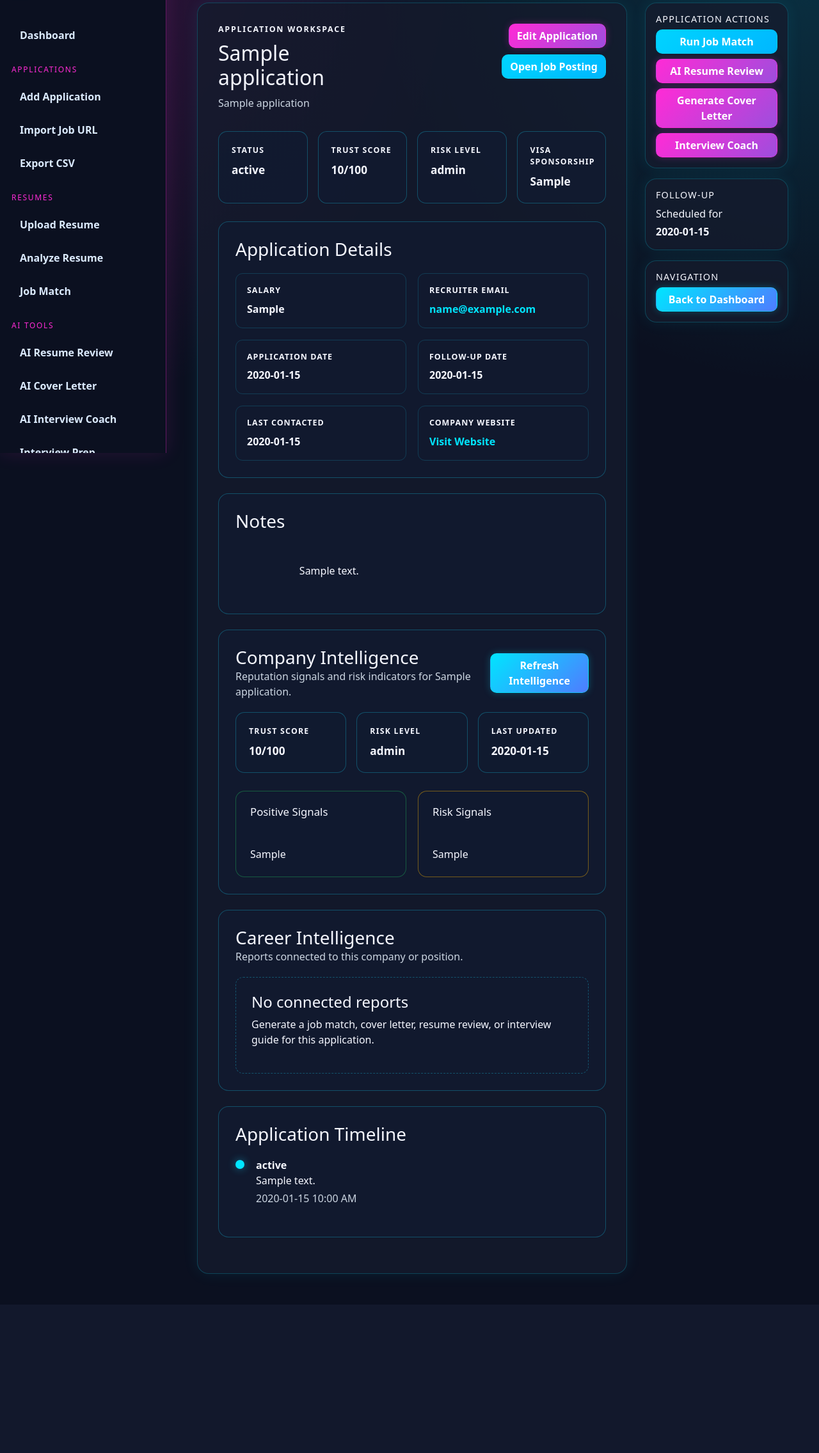
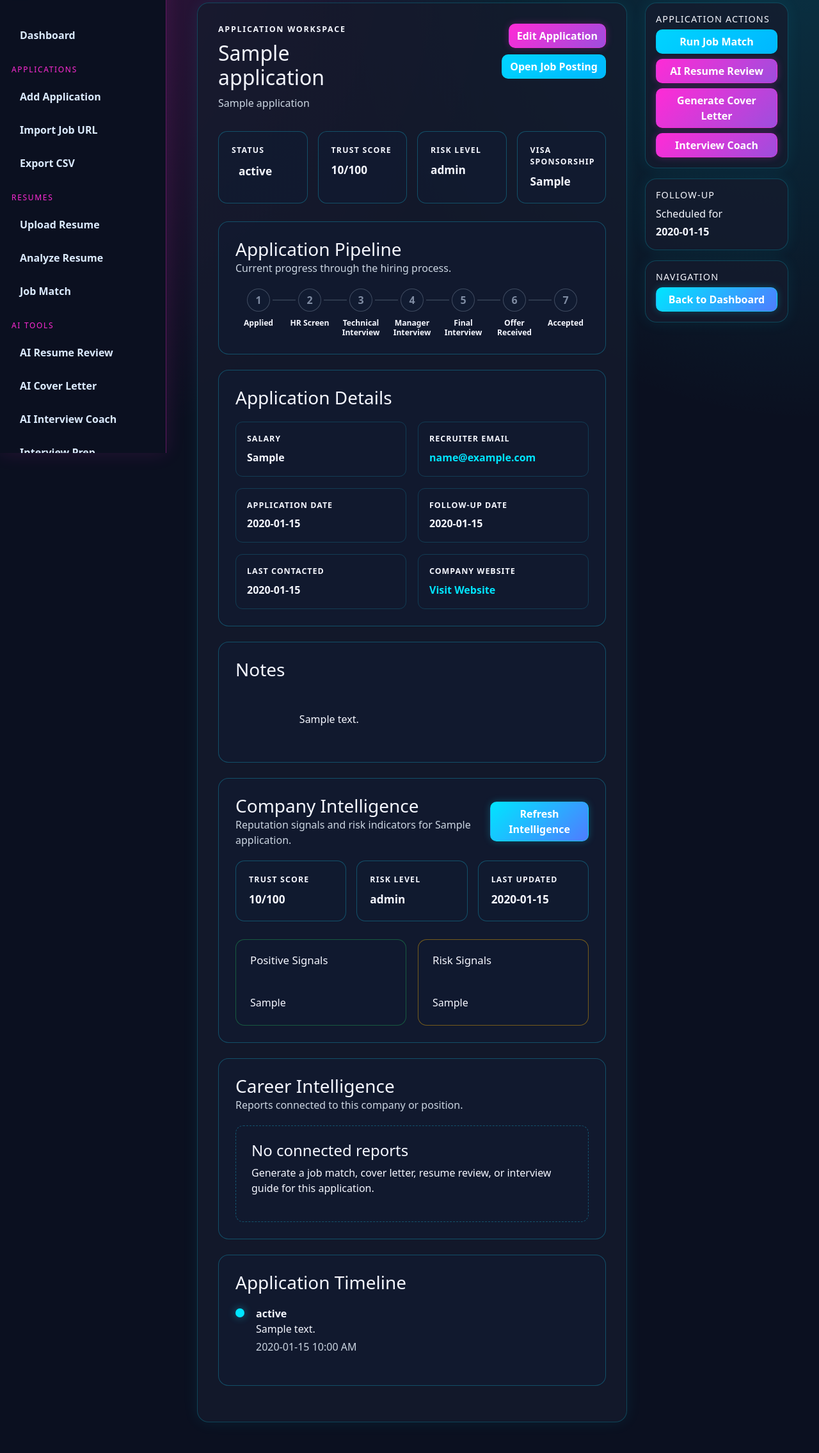
Before and after one commit to OloaneShark/get-a-job, a Flask app: page /applications/1 in a window 1280 px wide. Shown: the part 92-2363 px from the top of the page at 64% size. Before the commit the page ends 2083 px from the top, so only its background shows below. Run offline with Flask 3, Linux system fonts and the light colour scheme; a user stored in the database is signed in; tables that the repository leaves empty hold one stand-in row (values such as "Sample post"); parts of the project's set-up code (start-up, migrations or seed data) failed here and were passed over; some libraries are stand-ins or nearby versions.

Commit message:
Add application hiring pipeline visualization

```diff
--- a/static/css/style.css
+++ b/static/css/style.css
@@ -1293,3 +1293,159 @@ body.theme-light .company-signal-card {
         grid-template-columns: 1fr;
     }
 }
+
+/* =========================================
+   APPLICATION STATUS BADGES
+========================================= */
+
+.status-badge {
+    display: inline-flex;
+    align-items: center;
+    width: fit-content;
+    padding: 6px 11px;
+    border-radius: 999px;
+    font-size: 0.88rem;
+    font-weight: 800;
+    line-height: 1;
+}
+
+.status-applied {
+    color: #17d9ff;
+    background: rgba(23, 217, 255, 0.12);
+    border: 1px solid rgba(23, 217, 255, 0.35);
+}
+
+.status-hr-screen,
+.status-technical-interview,
+.status-manager-interview,
+.status-final-interview {
+    color: #a78bfa;
+    background: rgba(139, 92, 246, 0.13);
+    border: 1px solid rgba(139, 92, 246, 0.38);
+}
+
+.status-offer-received {
+    color: #ffb703;
+    background: rgba(255, 183, 3, 0.12);
+    border: 1px solid rgba(255, 183, 3, 0.4);
+}
+
+.status-accepted {
+    color: #22c55e;
+    background: rgba(34, 197, 94, 0.12);
+    border: 1px solid rgba(34, 197, 94, 0.38);
+}
+
+.status-rejected,
+.status-withdrawn {
+    color: #ff2d55;
+    background: rgba(255, 45, 85, 0.12);
+    border: 1px solid rgba(255, 45, 85, 0.38);
+}
+
+/* =========================================
+   APPLICATION PIPELINE
+========================================= */
+
+.pipeline-track {
+    display: grid;
+    grid-template-columns: repeat(7, minmax(0, 1fr));
+    gap: 8px;
+}
+
+.pipeline-stage {
+    position: relative;
+    display: flex;
+    flex-direction: column;
+    align-items: center;
+    gap: 10px;
+    min-width: 0;
+    text-align: center;
+    color: #7f8ca3;
+}
+
+.pipeline-stage:not(:last-child)::after {
+    content: "";
+    position: absolute;
+    top: 17px;
+    left: calc(50% + 22px);
+    width: calc(100% - 36px);
+    height: 2px;
+    background: rgba(148, 163, 184, 0.22);
+}
+
+.pipeline-marker {
+    position: relative;
+    z-index: 1;
+    display: grid;
+    place-items: center;
+    width: 36px;
+    height: 36px;
+    border: 1px solid rgba(148, 163, 184, 0.35);
+    border-radius: 50%;
+    background: #111b31;
+    font-weight: 800;
+}
+
+.pipeline-stage span {
+    max-width: 120px;
+    font-size: 0.76rem;
+    font-weight: 700;
+    line-height: 1.25;
+}
+
+.pipeline-complete,
+.pipeline-current {
+    color: #ffffff;
+}
+
+.pipeline-complete .pipeline-marker {
+    color: #08111f;
+    background: #22c55e;
+    border-color: #22c55e;
+}
+
+.pipeline-complete:not(:last-child)::after {
+    background: rgba(34, 197, 94, 0.65);
+}
+
+.pipeline-current .pipeline-marker {
+    color: #ffffff;
+    background: linear-gradient(135deg, #17d9ff, #4f7cff);
+    border-color: #17d9ff;
+    box-shadow: 0 0 16px rgba(23, 217, 255, 0.35);
+}
+
+.pipeline-muted {
+    opacity: 0.45;
+}
+
+.pipeline-terminal-status {
+    margin-top: 20px;
+    padding: 14px 16px;
+    border: 1px solid rgba(255, 45, 85, 0.35);
+    border-radius: 10px;
+    background: rgba(255, 45, 85, 0.08);
+    color: #ff6b88;
+}
+
+body.theme-light .pipeline-marker {
+    background: #ffffff;
+}
+
+@media (max-width: 1100px) {
+    .pipeline-track {
+        grid-template-columns: repeat(4, minmax(0, 1fr));
+        row-gap: 24px;
+    }
+
+    .pipeline-stage::after {
+        display: none;
+    }
+}
+
+@media (max-width: 650px) {
+    .pipeline-track {
+        grid-template-columns: repeat(2, minmax(0, 1fr));
+    }
+}
--- a/templates/application_detail.html
+++ b/templates/application_detail.html
@@ -55,7 +55,9 @@
 
                 <div class="application-metric-card">
                     <span>Status</span>
-                    <strong>{{ application.status }}</strong>
+                    <strong class="status-badge status-{{ application.status|lower|replace(' ', '-') }}">
+                        {{ application.status }}
+                    </strong>
                 </div>
 
                 <div class="application-metric-card">
@@ -80,6 +82,70 @@
                         {% endif %}
                     </strong>
                 </div>
+
+            </div>
+
+            {% set pipeline = [
+                "Applied",
+                "HR Screen",
+                "Technical Interview",
+                "Manager Interview",
+                "Final Interview",
+                "Offer Received",
+                "Accepted"
+            ] %}
+
+            {% set current_index = pipeline.index(application.status)
+                if application.status in pipeline
+                else -1
+            %}
+
+            <div class="application-section-card">
+
+                <div class="application-section-header">
+                    <div>
+                        <h3>Application Pipeline</h3>
+                        <p class="helper-text mb-0">
+                            Current progress through the hiring process.
+                        </p>
+                    </div>
+                </div>
+
+                <div class="pipeline-track">
+
+                    {% for stage in pipeline %}
+                        {% set stage_index = loop.index0 %}
+
+                        <div
+                            class="pipeline-stage
+                            {% if application.status in ["Rejected", "Withdrawn"] %}
+                                pipeline-muted
+                            {% elif stage_index < current_index %}
+                                pipeline-complete
+                            {% elif stage_index == current_index %}
+                                pipeline-current
+                            {% endif %}"
+                        >
+                            <div class="pipeline-marker">
+                                {% if stage_index < current_index %}
+                                    ✓
+                                {% else %}
+                                    {{ loop.index }}
+                                {% endif %}
+                            </div>
+
+                            <span>{{ stage }}</span>
+                        </div>
+                    {% endfor %}
+
+                </div>
+
+                {% if application.status in ["Rejected", "Withdrawn"] %}
+                    <div class="pipeline-terminal-status">
+                        Application marked as
+                        <strong>{{ application.status }}</strong>.
+                    </div>
+                {% endif %}
 
             </div>
 
--- a/templates/dashboard.html
+++ b/templates/dashboard.html
@@ -340,7 +340,11 @@
                         </a>
                     </td>
                     <td>{{ app.position_title }}</td>
-                    <td>{{ app.status }}</td>
+                    <td>
+                        <span class="status-badge status-{{ app.status|lower|replace(' ', '-') }}">
+                            {{ app.status }}
+                        </span>
+                    </td>
                     <td>{{ app.legitimacy_score }}/100</td>
                     <td>
                         {% if app.risk_level == "Low Risk" %}
```
Also changed, not shown: forms.py (+7 -3 lines).
